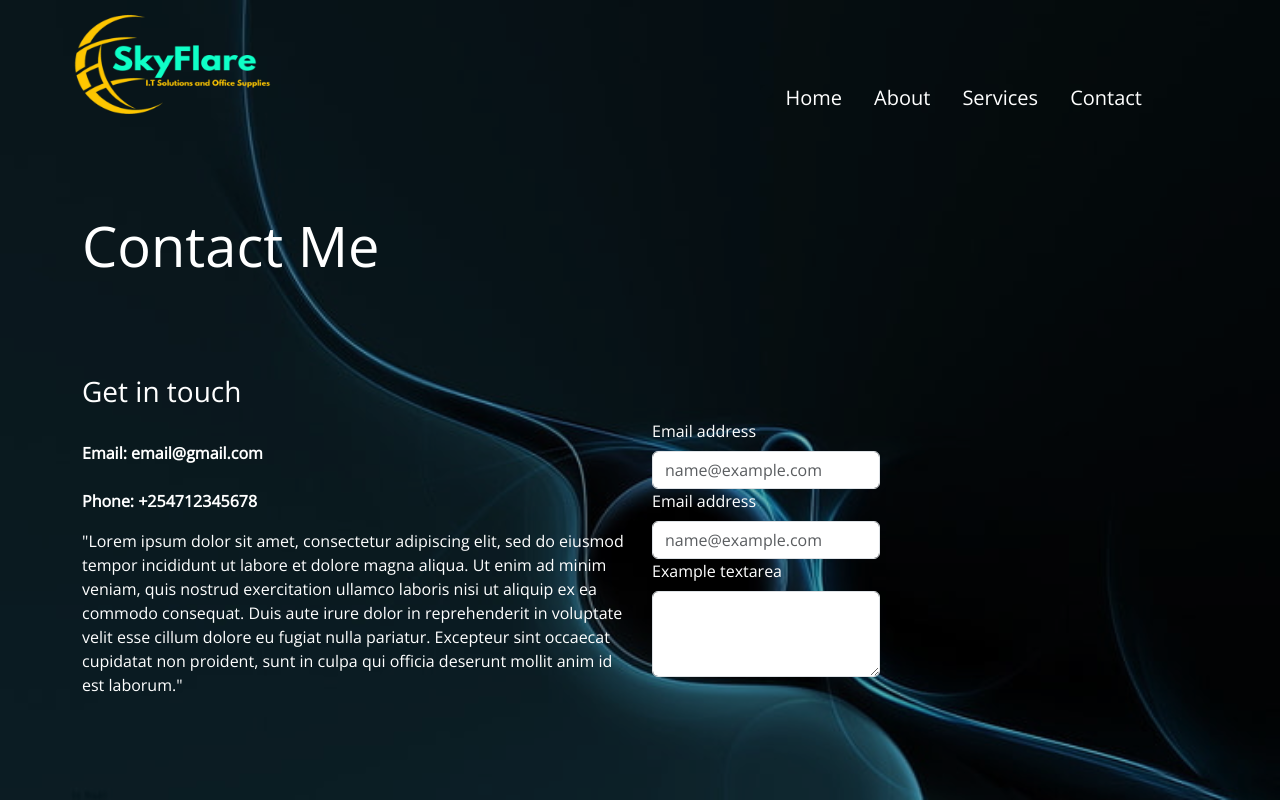
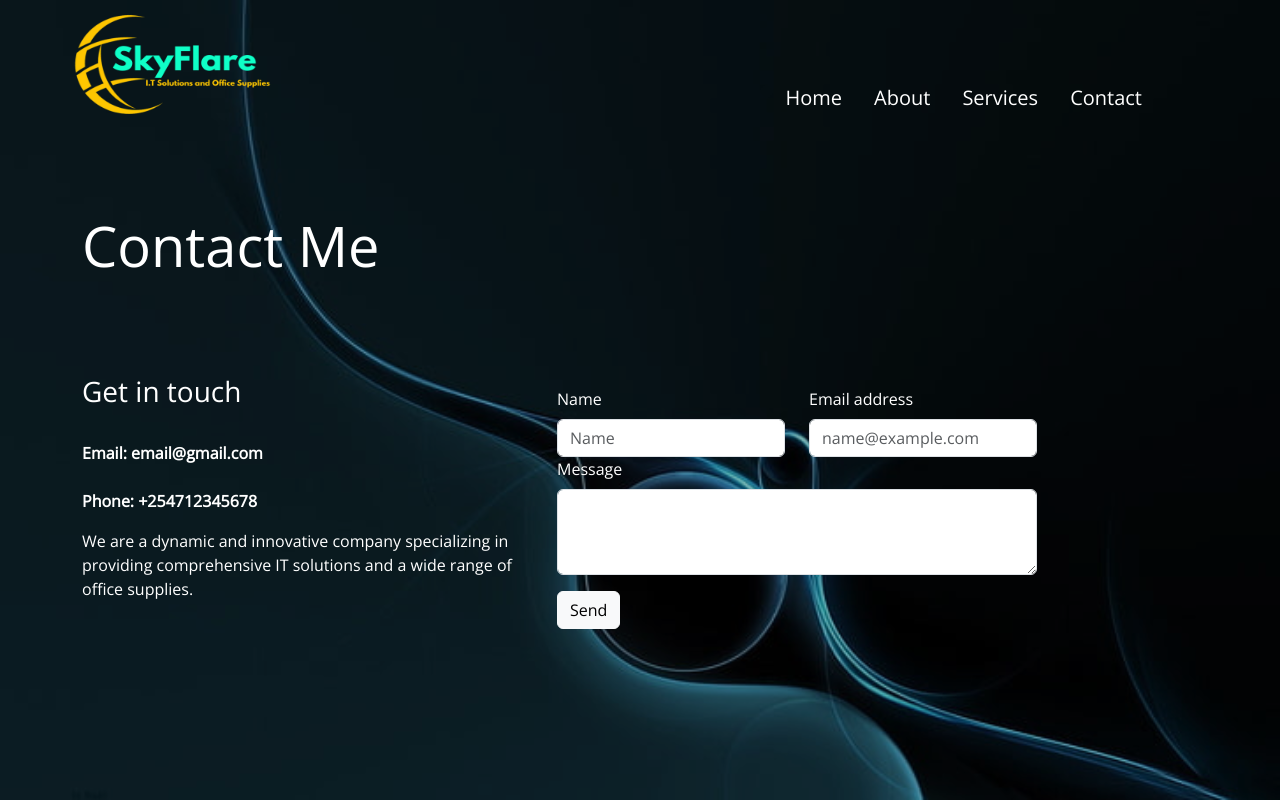
Before and after one commit to ceciliawambui/sky-flare, a React (Create React App) app: page /contact in a window 1280 px wide. Built offline with nearby package versions, Linux system fonts and the light colour scheme.

Commit message:
Changes on contact form

```diff
--- a/src/Routes/Contact.jsx
+++ b/src/Routes/Contact.jsx
@@ -1,5 +1,5 @@
 import React from 'react'
-import { Container, Row } from 'react-bootstrap'
+import { Button, Container, Row } from 'react-bootstrap'
 import { Col } from 'react-bootstrap'
 import 'bootstrap/dist/css/bootstrap.min.css';
 import Form from 'react-bootstrap/Form';
@@ -17,7 +17,7 @@ function Contact() {
                 </Col>
             </Row>
             <Row className='sec_sp'>
-                <Col lg='6' className="mb-5">
+                <Col lg='5' className="mb-5">
                     <h3 className='color_sec py-4'>Get in touch</h3>
                     <address>
                         <strong>Email: email@gmail.com</strong>
@@ -27,11 +27,11 @@ function Contact() {
                             <strong>Phone: +254712345678</strong>
                         </p>
                     </address>
-                    <p>"Lorem ipsum dolor sit amet, consectetur adipiscing elit, sed do eiusmod tempor incididunt ut labore et dolore magna aliqua. Ut enim ad minim veniam, quis nostrud exercitation ullamco laboris nisi ut aliquip ex ea commodo consequat. Duis aute irure dolor in reprehenderit in voluptate velit esse cillum dolore eu fugiat nulla pariatur. Excepteur sint occaecat cupidatat non proident, sunt in culpa qui officia deserunt mollit anim id est laborum."
+                    <p>We are a dynamic and innovative company specializing in providing comprehensive IT solutions and a wide range of office supplies.
                     </p>
 
                 </Col>
-                <Col lg='6' className='d-flex align-items-center'>
+                <Col lg='7' className='d-flex align-items-center'>
                     {/* <form className='contact__form w-100'>
                         <Row>
                             <Col lg="6" className='form-group'>
@@ -46,11 +46,12 @@ function Contact() {
                         <textarea className='form-control rounded-0' name="message" id="message" placeholder="Message" cols="30" rows="5"></textarea>
 
                     </form> */}
-                    <Form className='justify-content-end'>
+                    <Form>
+                        <Row>
                         <Col>
                         <Form.Group className="mb-8" controlId="exampleForm.ControlInput1">
-                            <Form.Label>Email address</Form.Label>
-                            <Form.Control type="email" placeholder="name@example.com" />
+                            <Form.Label>Name</Form.Label>
+                            <Form.Control type="text" placeholder="Name" />
                         </Form.Group>
                         </Col>
                         <Col>
@@ -60,11 +61,24 @@ function Contact() {
                         </Form.Group>
                         </Col>
 
-
-                        <Form.Group className="mb-3" controlId="exampleForm.ControlTextarea1">
-                            <Form.Label>Example textarea</Form.Label>
+                        </Row>
+                       <Row>
+                       <Form.Group className="mb-3" controlId="exampleForm.ControlTextarea1">
+                            <Form.Label>Message</Form.Label>
                             <Form.Control as="textarea" rows={3} />
                         </Form.Group>
+                       </Row>
+                       <Row>
+                        <Col lg="12" className='form-group'>
+                            <Button className='btn ac_btn' variant="light" type="submit">
+                                Send
+                            </Button>
+                        </Col>
+                       </Row>
+
+
+
+
                     </Form>
                 </Col>
             </Row>
```
